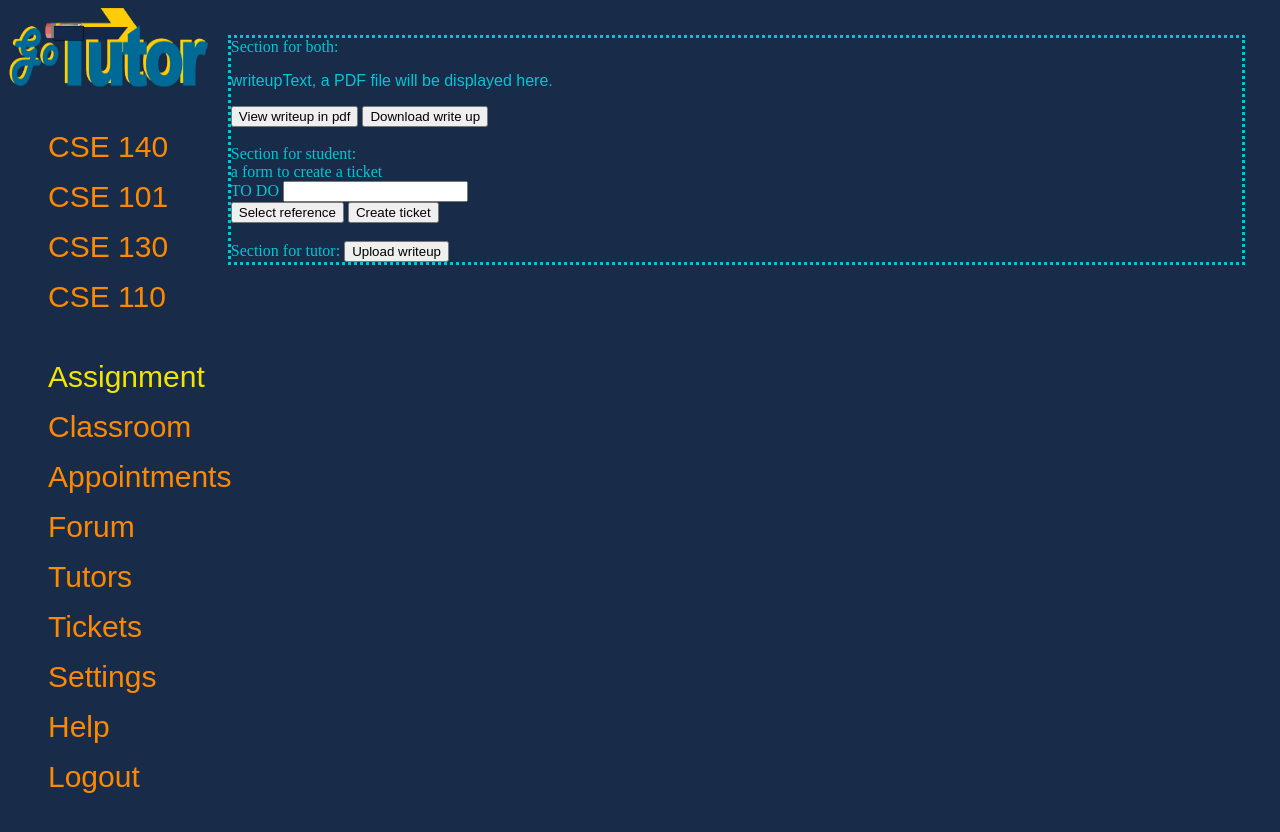
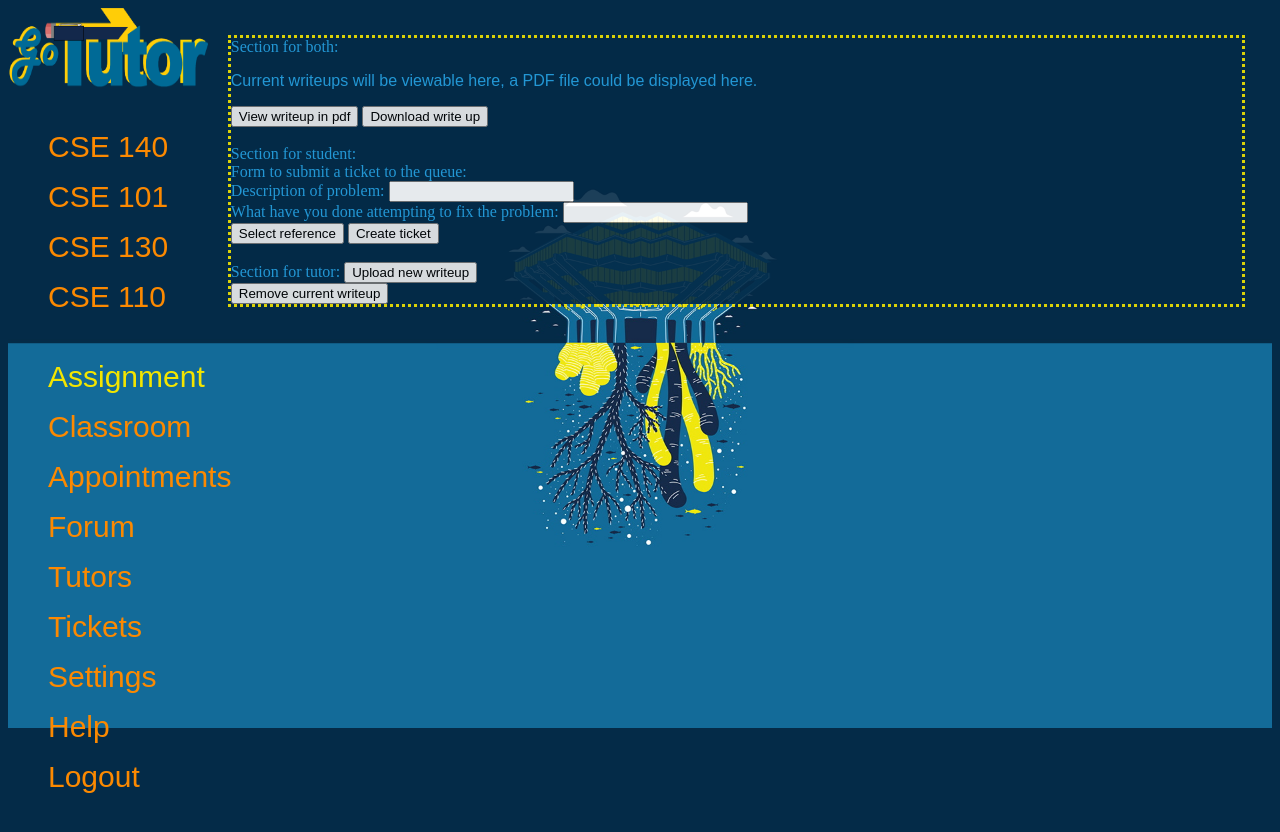
Before and after one commit to NeilMin/TSI_GOTUTOR, a PHP site: page /writeup.html in a window 1280 px wide. Run offline with PHP 8.4, Linux system fonts and the light colour scheme.

Commit message:
Added changes to css, text color, dotted line color, background

```diff
--- a/GOTUTOR_UI/styles.css
+++ b/GOTUTOR_UI/styles.css
@@ -1,7 +1,7 @@
 body, html {
     height: 100%;
-    color: #00C6D7;
-    background-color: #182B49;
+    color: rgb(39,163,228); /*Lighter blue from image (made slightly lighter)*/
+    background-color: rgb(4,43,72); /* Dark blue from image*/
 }
 
 h1, span, p {
@@ -61,8 +61,7 @@ nav a:hover::before {
 }
 
 .bg-main {
-    /*background-image: url("images/Geisel.jpg");*/
-
+    background-image: url("images/Geisel.jpg");
     background-position: center;
     background-repeat: no-repeat;
     background-size: cover;
@@ -87,6 +86,9 @@ nav a:hover::before {
     width: 80%;
     margin: 30px;
     outline-style: dotted;
+    outline-color: #F3E500;
+    background-color: rgb(4,43,72);
+    opacity: .9;
 
 }
 
--- a/GOTUTOR_UI/writeup.html
+++ b/GOTUTOR_UI/writeup.html
@@ -44,7 +44,7 @@
                 Section for both:
                 <br />
                 <p id="writeupText">
-                    writeupText, a PDF file will be displayed here.
+                    Current writeups will be viewable here, a PDF file could be displayed here.
                 </p>
                 <button id="view">View writeup in pdf</button>
                 <button id="download">Download write up</button>
@@ -53,10 +53,15 @@
             <div class="student">
                 Section for student:
                 <form>
-                    a form to create a ticket
+                    Form to submit a ticket to the queue:
                     <br/>
                     <label>
-                        TO DO
+                        Description of problem:
+                        <input/>
+                    </label>
+                    <br/>
+                    <label>
+                        What have you done attempting to fix the problem:
                         <input/>
                     </label>
                 </form>
@@ -66,7 +71,9 @@
             <br/>
             <div class="tutor">
                 Section for tutor:
-                <button id="upload">Upload writeup</button>
+                <button id="upload">Upload new writeup</button>
+                <br/>
+                <button id="upload">Remove current writeup</button>
             </div>
         </div>
     </div>
```
